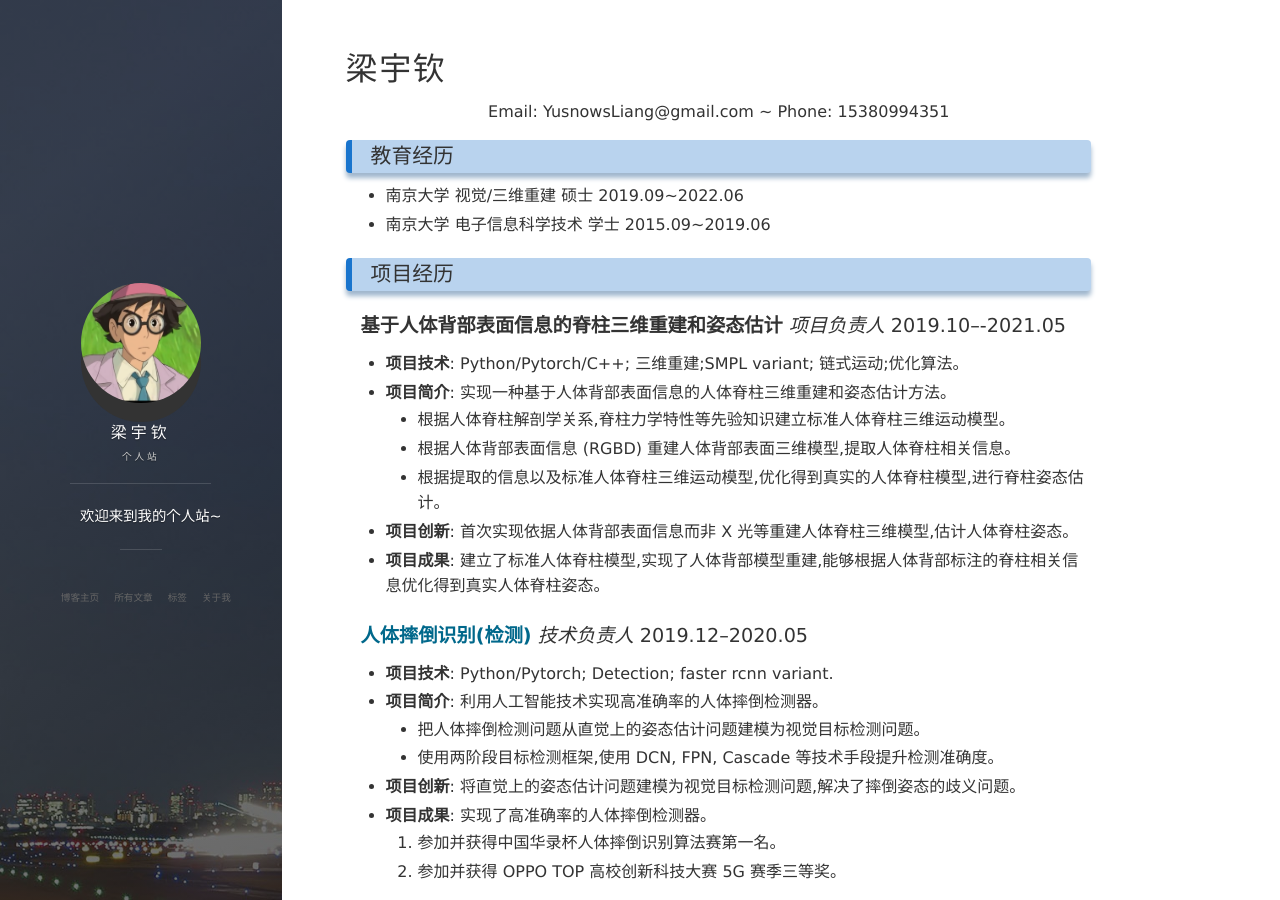
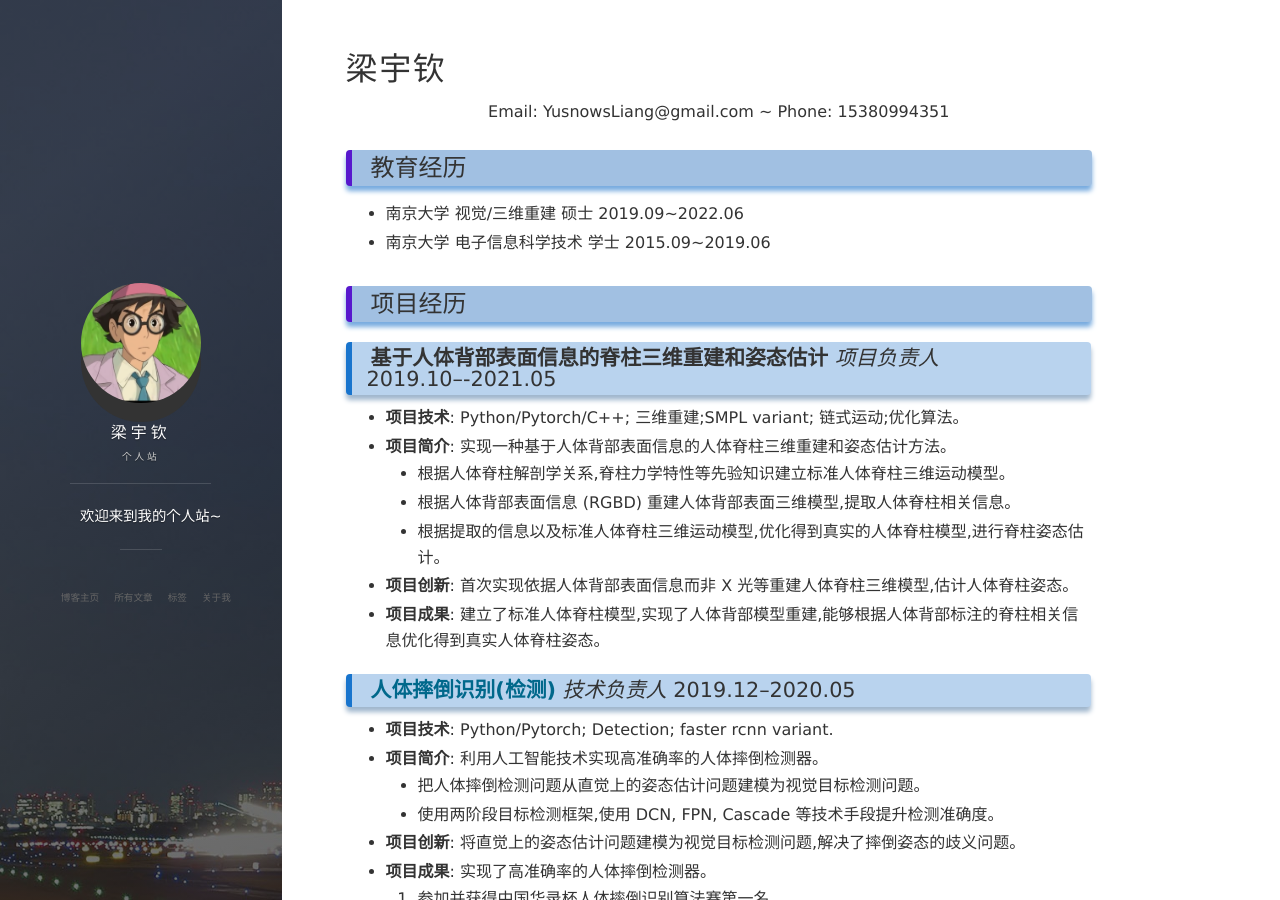
Before and after one commit to iYuqinL/iYuqinL.github.io, a Jekyll site: the page built from about.md, in a window 1280 px wide and 900 px high. Built offline with Jekyll 4.4.1, drawn with Linux system fonts in a browser that asks for light colours; nearby versions of some CDN libraries; comment, search, counter and statistics services are not loaded.

Commit message:
Upgrading heading level

```diff
--- a/about.md
+++ b/about.md
@@ -9,14 +9,14 @@ Email: YusnowsLiang@gmail.com ~ Phone: 15380994351
 
 
 
-### 教育经历
+## 教育经历
 
 - 南京大学  视觉/三维重建    硕士   2019.09~2022.06
 - 南京大学  电子信息科学技术    学士    2015.09~2019.06
 
-### 项目经历
+## 项目经历
 
-#### **基于人体背部表面信息的脊柱三维重建和姿态估计** *项目负责人* 2019.10–-2021.05
+### **基于人体背部表面信息的脊柱三维重建和姿态估计** *项目负责人* 2019.10–-2021.05
 
 - **项目技术**: Python/Pytorch/C++; 三维重建;SMPL variant; 链式运动;优化算法。
 - **项目简介**: 实现一种基于人体背部表面信息的人体脊柱三维重建和姿态估计方法。
@@ -26,7 +26,7 @@ Email: YusnowsLiang@gmail.com ~ Phone: 15380994351
 - **项目创新**: 首次实现依据人体背部表面信息而非 X 光等重建人体脊柱三维模型,估计人体脊柱姿态。
 - **项目成果**: 建立了标准人体脊柱模型,实现了人体背部模型重建,能够根据人体背部标注的脊柱相关信息优化得到真实人体脊柱姿态。
 
-#### [**人体摔倒识别(检测)**](https://github.com/Yusnows/tumblerElf) *技术负责人* 2019.12--2020.05
+### [**人体摔倒识别(检测)**](https://github.com/Yusnows/tumblerElf) *技术负责人* 2019.12--2020.05
 - **项目技术**: Python/Pytorch; Detection; faster rcnn variant.
 - **项目简介**: 利用人工智能技术实现高准确率的人体摔倒检测器。
   - 把人体摔倒检测问题从直觉上的姿态估计问题建模为视觉目标检测问题。
@@ -36,7 +36,7 @@ Email: YusnowsLiang@gmail.com ~ Phone: 15380994351
   1. 参加并获得中国华录杯人体摔倒识别算法赛第一名。
   2. 参加并获得 OPPO TOP 高校创新科技大赛 5G 赛季三等奖。
 
-#### [**深度学习图像分类**](https://github.com/Yusnows/imcls) *项目负责人*  2019.10--2020.03
+### [**深度学习图像分类**](https://github.com/Yusnows/imcls) *项目负责人*  2019.10--2020.03
 
 - **项目技术**: Python/Pytorch; Classification; CNN.
 - **项目简介**: 借鉴已有的网络框架，设计并实现一个灵活方便的图像分类框架。%方便选择不同骨干网络，方便各种tricks的消融实验。
@@ -45,7 +45,7 @@ Email: YusnowsLiang@gmail.com ~ Phone: 15380994351
 - **项目成果**: 实现了大部分预期功能，代码开源: [代码](https://github.com/Yusnows/imcls)。
     1. 参加并获得[世界人工智能创新大赛-菁英挑战赛](https://www.cvmart.net/race/8/rank)第一名。
 
-### 获得奖项
+## 获得奖项
 
 - [**中国华录杯人体摔倒识别算法赛**](https://www.kesci.com/home/competition/5df99c5aea206700353c5de8/leaderboard) *第一名* 2020.04
 - [**世界人工智能创新大赛-菁英挑战赛**](https://www.cvmart.net/race/8/rank) *第一名* 2020.07
```
